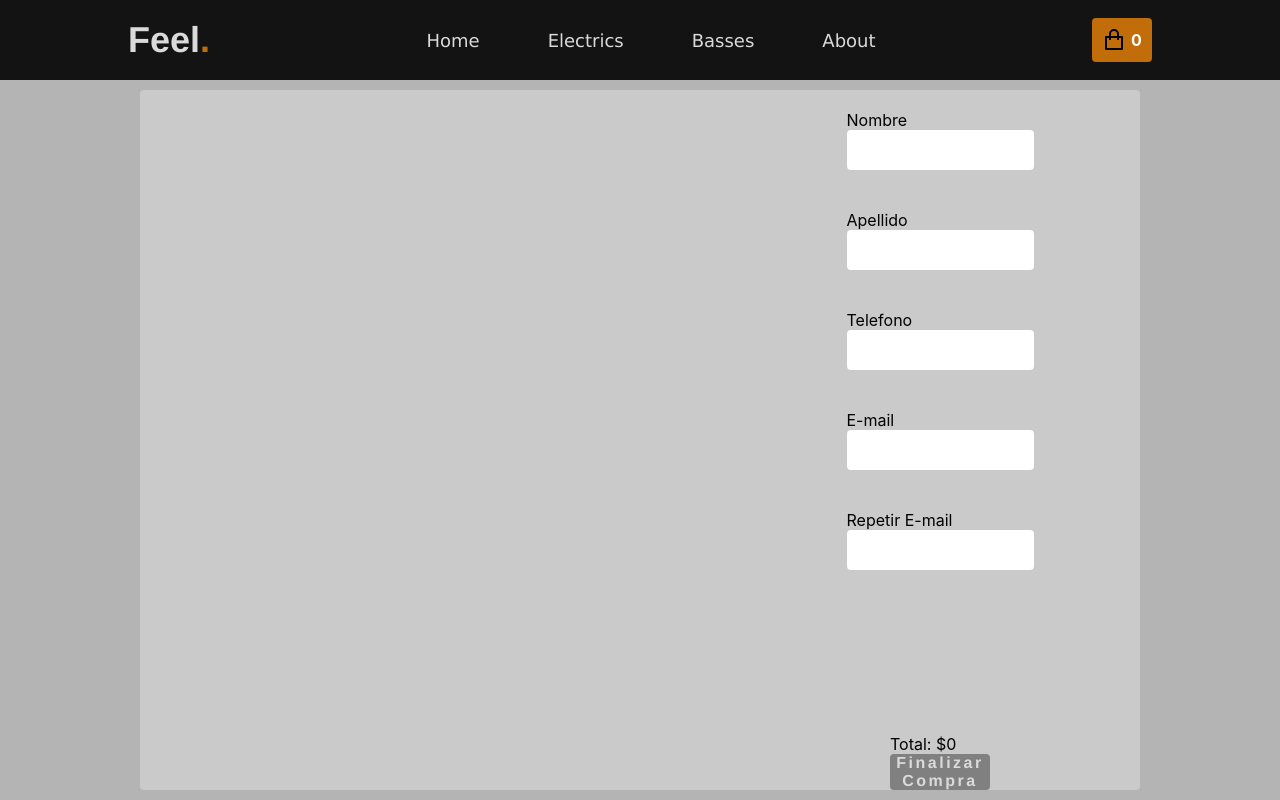
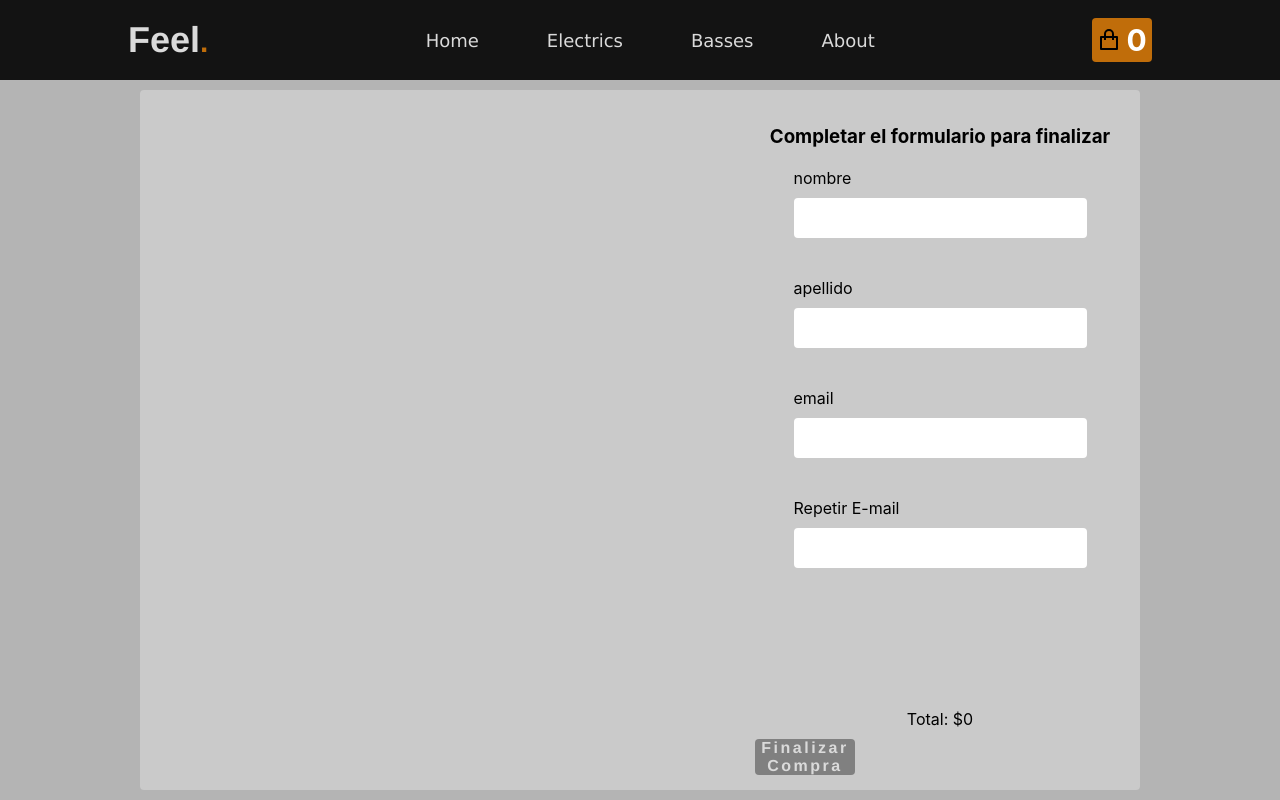
Before and after one commit to hngonzalez/Ecommerce-ReactJS, a React (Create React App) app: page /checkout in a window 1280 px wide. Built offline with nearby package versions, Linux system fonts and the light colour scheme.

Commit message:
Fixes y extras

```diff
--- a/src/components/CheckoutContainer/CheckoutContainer.jsx
+++ b/src/components/CheckoutContainer/CheckoutContainer.jsx
@@ -5,25 +5,59 @@ import { Link } from "react-router-dom";
 import checkout from "./checkoutcontainer.module.css";
 import { createOrder } from '../../services/firebase';
 
+function InputForm(props) {
+    return (
+        <div className={checkout.form__group}>
+            <label htmlFor="">{props.label}</label>
+            <input type="text"
+                value={props.value}
+                name={props.name}
+                onChange={props.onChange}
+            />
+        </div>
+    )
+}
+
 function CheckoutContainer() {
-    const { cart, removeItem, totalPriceInCart } = useContext(cartContext);
-    const [email, setEmail] = useState('');
+    const { cart, removeItem, totalPriceInCart, clear } = useContext(cartContext);
+    const [userData, setUserData] = useState({
+        nombre: '',
+        apellido: '',
+        email: ''
+    });
+    const [confirmOrder, setConfirmOrder] = useState({
+        executed: false,
+        idOrder: 0
+    });
+
     const [validEmail, setValidEmail] = useState(true);
+    let fieldsForm = Object.keys(userData);
 
-    const handleChange = event => {
-        setEmail(event.target.value);
-    };
 
     const handlePress = e => {
-        if(e.target.value === email) {
-         setValidEmail(false);
+        if(e.target.value === userData['email']) {
+            setValidEmail(false);
+        } else {
+            setValidEmail(true);
         }
     }
 
     const handleCreateOrder = e => {
-        createOrder(cart).then(resp => {
-            console.log(resp);
+        const order = {buyer: userData, cart: cart}
+        createOrder(order).then(resp => {
+            setConfirmOrder({executed: true, idOrder: resp});
+            clear();
         })
+    }
+
+    function onInputChange(evt) {
+        let value = evt.target.value;
+        let inputName = evt.target.name;
+
+        let newState = {...userData};
+
+        newState[inputName] = value;
+        setUserData(newState);
     }
 
     return (
@@ -45,33 +79,27 @@ function CheckoutContainer() {
                     </div>
                     <div className={checkout.checkout_resume}>
                         <div className={checkout.form__container}>
-                            <div className={checkout.form__group}>
-                                <label htmlFor="">Nombre</label>
-                                <input type="text" onChange={handlePress}/>
-                            </div>
-                            <div className={checkout.form__group}>
-                                <label htmlFor="">Apellido</label>
-                                <input type="text" />
-                            </div>
-                            <div className={checkout.form__group}>
-                                <label htmlFor="">Telefono</label>
-                                <input type="text" />
-                            </div>
-                            <div className={checkout.form__group}>
-                                <label htmlFor="">E-mail</label>
-                                <input type="text"
-                                    onChange={handleChange}
-                                    value={email}
-                                />
-                            </div>
+                            <h3>Completar el formulario para finalizar</h3>
+                            {
+                                fieldsForm.map((field) => (
+                                    <InputForm
+                                        value={userData[field]}
+                                        name={field}
+                                        label={field}
+                                        onChange={onInputChange}
+                                    />
+                                ))
+                            }
                             <div className={checkout.form__group}>
                                 <label htmlFor="">Repetir E-mail</label>
                                 <input type="text" onChange={handlePress}/>
                             </div>
                         </div>
                         <div>
-                            <div>
+                            <div className={checkout.price_container}>
                                 Total: ${totalPriceInCart()}
+                                <span hidden={!confirmOrder.executed}>Order creada!</span>
+                                <span hidden={!confirmOrder.executed}>Número: {confirmOrder.idOrder}</span>
                             </div>
                             <button className={checkout.button_create} disabled={validEmail}
                                 onClick={handleCreateOrder}
--- a/src/components/CheckoutContainer/checkoutcontainer.module.css
+++ b/src/components/CheckoutContainer/checkoutcontainer.module.css
@@ -28,7 +28,7 @@
   display: flex;
   flex-direction: column;
   justify-content: space-between;
-  align-items: center;
+  padding: 15px;
 }
 
 .item_row {
@@ -60,21 +60,30 @@ button {
 }
 
 .form__container {
-
+  padding-top: 20px;
+  display: flex;
+  flex-direction: column;
+  align-items: center;
 }
 
 .form__group {
+  width: 90%;
   display: flex;
   flex-direction: column;
   padding: 20px;
+  gap: 10px;
 }
 
 .form__group input {
   width: 100%;
   height: 40px;
-  padding: 5px;
+  padding: 5px 15px;
   border-radius: 4px;
   border: none;
+}
+
+.form__group input:focus {
+  outline: none;
 }
 
 .button_create:disabled {
@@ -84,3 +93,17 @@ button {
 .button_create:disabled {
   background-color: gray;
 }
+
+.price_container {
+  display: flex;
+  flex-direction: column;
+  justify-content: center;
+  align-items: center;
+  gap: 10px;
+  padding: 10px;
+}
+span {
+  font-size: 30px;
+  font-weight: bold;
+  color: green;
+}
--- a/src/services/firebase.js
+++ b/src/services/firebase.js
@@ -75,10 +75,10 @@ export async function getProductById(id) {
 /**
  * Get documents from Firestore
  */
-export async function createOrder(cart) {
+export async function createOrder(order) {
   const orderRef = collection(db, 'order');
 
-  let response = await addDoc(orderRef, {cart: cart});
+  let response = await addDoc(orderRef, order);
 
   return response.id;
 }
```
